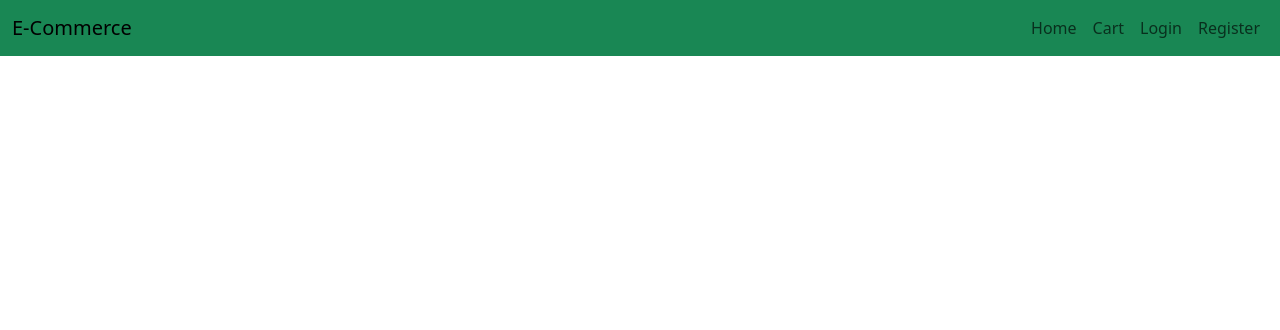
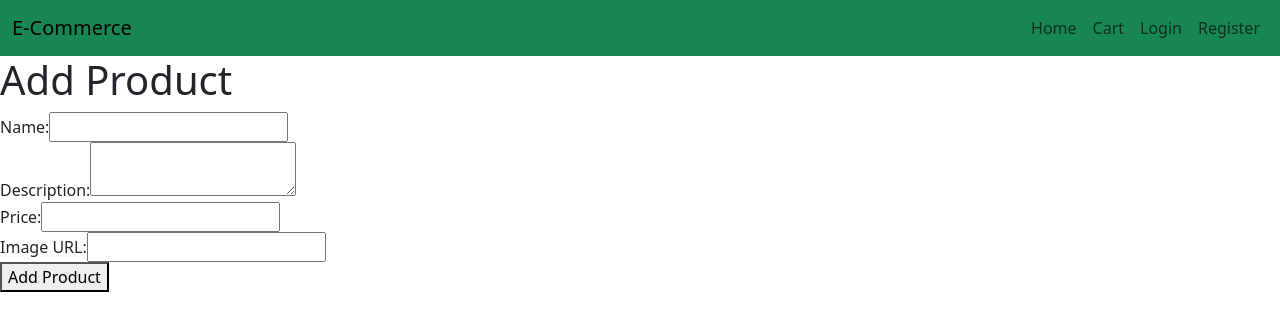
Before and after one commit to KumarShresth7/E-Commerce-MERN, a React (Create React App) app in the folder client/: page /create-product in a window 1280 px wide. Shown: the top 330 px of the page. Built offline with nearby package versions, Linux system fonts and the light colour scheme.

Commit message:
made basic functionalitites

```diff
--- a/client/src/App.js
+++ b/client/src/App.js
@@ -8,6 +8,8 @@ import RegisterPage from './pages/RegisterPage';
 import ProfilePage from './pages/ProfilePage';
 import { setAuthToken, getCurrentUser } from './utils/auth';
 import { jwtDecode } from 'jwt-decode';
+// import ProductPage from './pages/ProductPage';
+import CreateProductPage from './pages/CreateProductPage';
 
 const App = () => {
   const [cartItems, setCartItems] = useState([]);
@@ -39,6 +41,7 @@ const App = () => {
         <Route path="/login" element={<LoginPage />} />
         <Route path="/register" element={<RegisterPage />} />
         <Route path="/profile" element={<ProfilePage />} />
+        <Route path="/create-product" element={<CreateProductPage />}/>
       </Routes>
     </Router>
   );
--- /dev/null
+++ b/client/src/pages/CreateProductPage.js
@@ -0,0 +1,80 @@
+import React, { useState } from 'react';
+import axios from 'axios';
+import { baseUrl } from '../baseUrl';
+
+const CreateProductPage = () => {
+  const [name, setName] = useState('');
+  const [description, setDescription] = useState('');
+  const [price, setPrice] = useState('');
+  const [imageUrl, setImageUrl] = useState('');
+  const [message, setMessage] = useState('');
+
+  const handleSubmit = async (e) => {
+    e.preventDefault();
+    const productData = {
+      name,
+      description,
+      price,
+      imageUrl,
+    };
+
+    try {
+      await axios.post(`${baseUrl}/api/products`, productData);
+      setMessage('Product added successfully!');
+      setName('');
+      setDescription('');
+      setPrice('');
+      setImageUrl('');
+    } catch (error) {
+      console.error('Failed to add product:', error);
+      setMessage('Failed to add product.');
+    }
+  };
+
+  return (
+    <div>
+      <h1>Add Product</h1>
+      {message && <p>{message}</p>}
+      <form onSubmit={handleSubmit}>
+        <div>
+          <label>Name:</label>
+          <input
+            type="text"
+            value={name}
+            onChange={(e) => setName(e.target.value)}
+            required
+          />
+        </div>
+        <div>
+          <label>Description:</label>
+          <textarea
+            value={description}
+            onChange={(e) => setDescription(e.target.value)}
+            required
+          />
+        </div>
+        <div>
+          <label>Price:</label>
+          <input
+            type="number"
+            value={price}
+            onChange={(e) => setPrice(e.target.value)}
+            required
+          />
+        </div>
+        <div>
+          <label>Image URL:</label>
+          <input
+            type="text"
+            value={imageUrl}
+            onChange={(e) => setImageUrl(e.target.value)}
+            required
+          />
+        </div>
+        <button type="submit">Add Product</button>
+      </form>
+    </div>
+  );
+};
+
+export default CreateProductPage;
--- /dev/null
+++ b/client/src/pages/styles/ProductPage.css
@@ -0,0 +1,25 @@
+/* frontend/src/ProductPage.css */
+.product-container {
+    margin: 50px auto;
+    padding: 20px;
+    border: 1px solid #ddd;
+    border-radius: 10px;
+    background-color: #fff;
+    box-shadow: 0 4px 8px rgba(0, 0, 0, 0.1);
+  }
+
+  .product-title {
+    font-size: 2em;
+    margin-bottom: 10px;
+  }
+
+  .product-description {
+    font-size: 1.2em;
+    margin-bottom: 20px;
+    color: black;
+  }
+
+  .product-price {
+    font-size: 1.5em;
+    color: #007bff;
+  }
```
Also changed, not shown: client/src/pages/ProductPage.js (deleted, +0 -30 lines).
